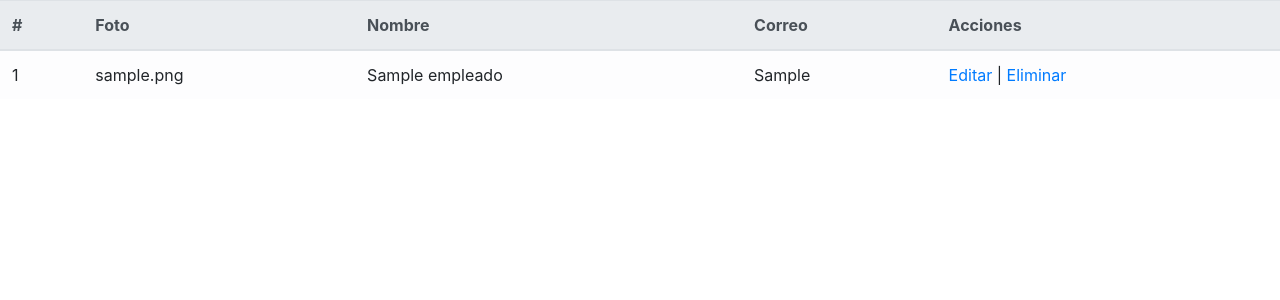
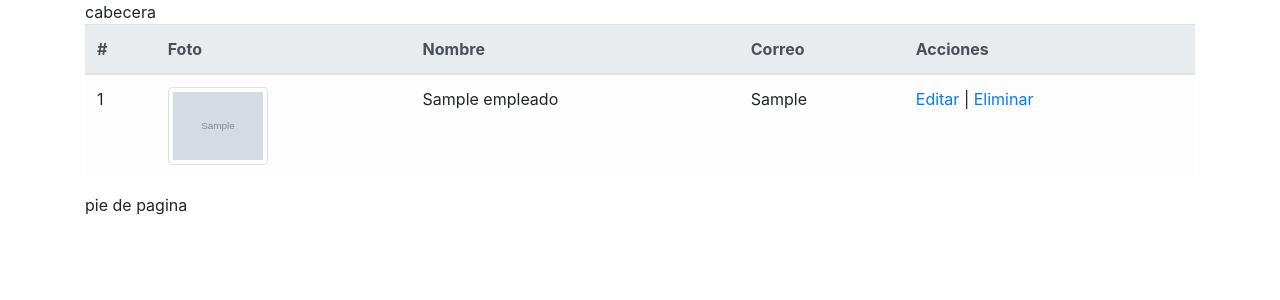
Before and after one commit to itorricom/pythonCrud, a Flask app: page / in a window 1280 px wide. Shown: the top 300 px of the page. Run offline with Flask 2, Linux system fonts and the light colour scheme; tables that the repository leaves empty or names only in its code hold one stand-in row (values such as "Sample post"); grey boxes marked "Sample" are stand-in pictures; parts of the project's set-up code (start-up, migrations or seed data) failed here and were passed over; some libraries are stand-ins or nearby versions.

Commit message:
Incluir archivos header y footer | mostrar imagenes

```diff
--- a/app.py
+++ b/app.py
@@ -2,6 +2,7 @@
 from flask import Flask
 from flask import render_template, request, redirect
 from flaskext.mysql import MySQL
+from flask import send_from_directory
 from datetime import datetime
 import os
 
@@ -18,6 +19,10 @@ mysql.init_app(app)
 
 CARPETA = os.path.join('uploads')
 app.config['CARPETA'] = CARPETA
+
+@app.route('/uploads/<nombreFoto>')
+def uploads(nombreFoto):
+    return send_from_directory(app.config['CARPETA'], nombreFoto)
 
 @app.route('/')
 def index():
@@ -111,9 +116,10 @@ def storage():
     cursor = conn.cursor()
     cursor.execute(sql, datos)
     conn.commit()
-    return render_template('empleados/index.html')
+    #return render_template('empleados/index.html')
+    return redirect('/')
 
 if __name__ == '__main__':
     app.run(debug=True)
 
-# 1:23 Borrar fotos en uploads
+# 1:24 Incluir archivos header y footer
--- a/templates/empleados/create.html
+++ b/templates/empleados/create.html
@@ -1,3 +1,4 @@
+{% include 'header.html' %}
 <form method="post" action="/store" enctype="multipart/form-data">
     Nombre:
     <input type="text" name="txtNombre" id="txtNombre">
@@ -10,3 +11,4 @@
     <br>
     <input type="submit" value="Enviar">
 </form>
+{% include 'footer.html' %}
--- a/templates/empleados/edit.html
+++ b/templates/empleados/edit.html
@@ -1,5 +1,5 @@
+{% include 'header.html' %}
 Formulario para editar
-
 {% for empleado in empleados %}
 <form method="post" action="/update" enctype="multipart/form-data">
     <input type="text" value="{{empleado[0]}}" name="txtID" id="txtID">
@@ -17,3 +17,4 @@ Formulario para editar
     <input type="submit" value="Enviar">
 </form>
 {% endfor %}
+{% include 'footer.html' %}
--- a/templates/empleados/index.html
+++ b/templates/empleados/index.html
@@ -1,12 +1,4 @@
-<!DOCTYPE html>
-<html lang="en">
-<head>
-    <meta charset="UTF-8">
-    <meta name="viewport" content="width=device-width, initial-scale=1.0">
-    <link rel="stylesheet" href="https://maxcdn.bootstrapcdn.com/bootstrap/4.0.0/css/bootstrap.min.css">
-    <title>Inicio</title>
-</head>
-<body>
+{% include 'header.html' %}
     <table class="table table-light">
         <thead class="thead-light">
             <tr>
@@ -21,7 +13,12 @@
             {% for empleado in empleados %}
             <tr>
                 <td>{{empleado[0]}}</td>
-                <td>{{empleado[3]}}</td>
+
+                <td>
+                    <img class="img-thumbnail" width="100" src="uploads/{{empleado[3]}}" alt="">
+
+                </td>
+
                 <td>{{empleado[1]}}</td>
                 <td>{{empleado[2]}}</td>
                 <td><a href="/edit/{{empleado[0]}}">Editar</a> |
@@ -32,5 +29,4 @@
 
         </tbody>
     </table>
-</body>
-</html>
+{% include 'footer.html' %}
--- /dev/null
+++ b/templates/footer.html
@@ -0,0 +1,5 @@
+
+pie de pagina
+</div>
+</body>
+</html>
--- /dev/null
+++ b/templates/header.html
@@ -0,0 +1,11 @@
+<!DOCTYPE html>
+<html lang="en">
+<head>
+    <meta charset="UTF-8">
+    <meta name="viewport" content="width=device-width, initial-scale=1.0">
+    <link rel="stylesheet" href="https://maxcdn.bootstrapcdn.com/bootstrap/4.0.0/css/bootstrap.min.css">
+    <title>Inicio</title>
+</head>
+<body>
+    <div class="container">
+        cabecera
```
Also changed, not shown: uploads/2022000203Sistema Operativo.jpg (added), uploads/2022000644InformaticaLab II.jpg (added).
